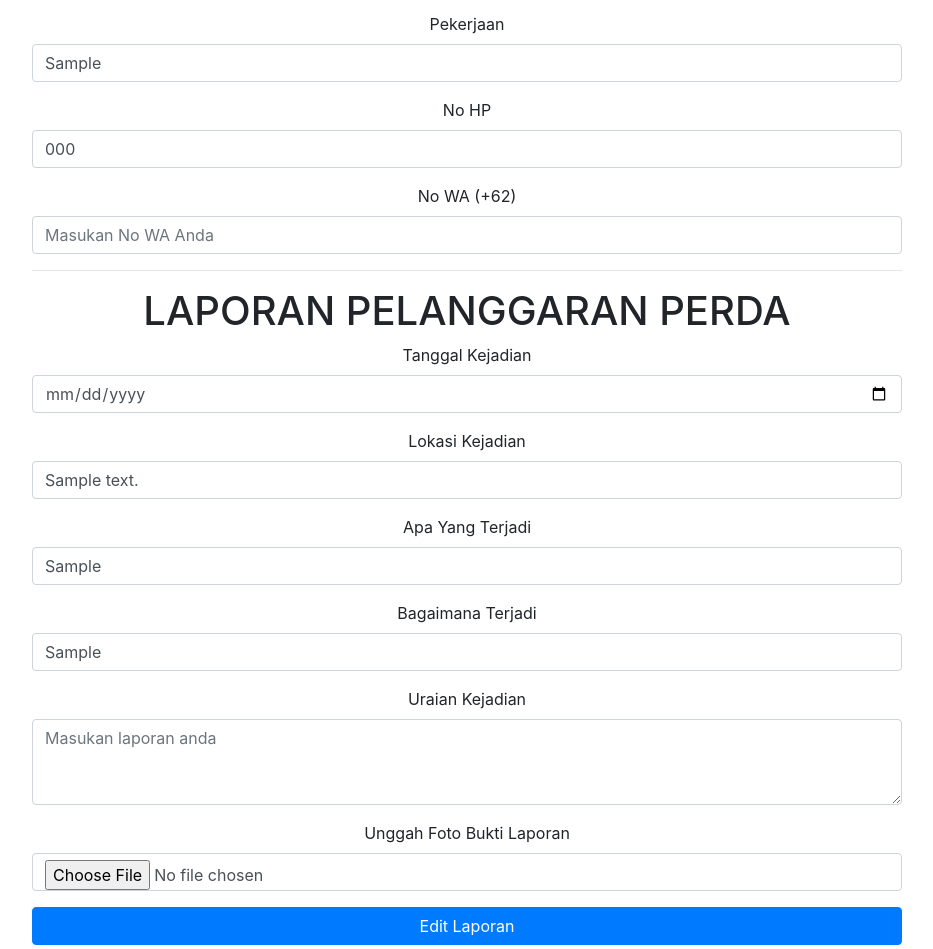
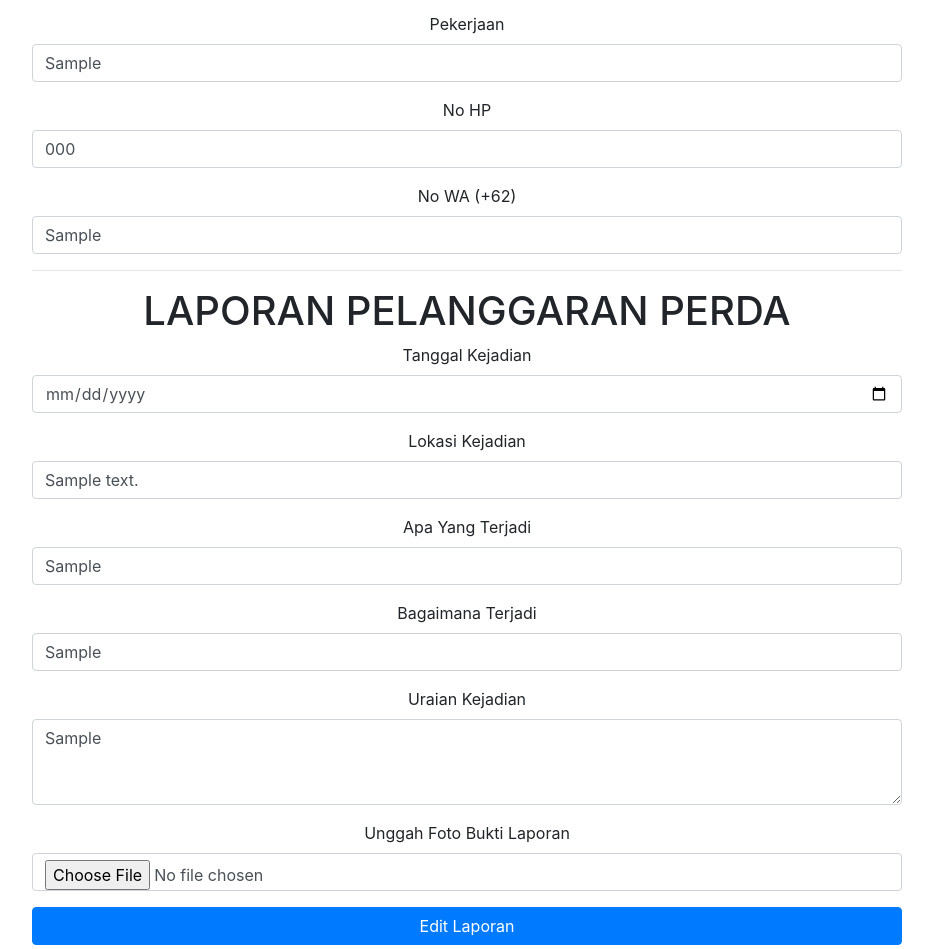
Before and after one commit to Budhycc/laporan, a PHP site: page /edit.php?edit=1 in a window 1280 px wide. Shown: the part 547-1496 px from the top of the page, without its empty margins (173-1106 px from the left). Run offline with PHP 8.4, Linux system fonts and the light colour scheme; tables that the repository leaves empty or names only in its code hold one stand-in row (values such as "Sample post").

Commit message:
fix edit laporan

```diff
--- a/edit.php
+++ b/edit.php
@@ -74,12 +74,12 @@ $data = mysqli_fetch_array($sql);
                     </div> -->
                     <div class="form-group">
                         <label for="hp">No HP</label>
-                        <input type="number" class="form-control" id="hp" name="hp" placeholder="Masukan No HP Anda" value="<?php echo $data['no_hp']; ?>"
+                        <input type="text" pattern="[0-9]{12}"  class="form-control" id="hp" name="hp" placeholder="Masukan No HP Anda" value="<?php echo $data['no_hp']; ?>"
                             required />
                     </div>
                     <div class="form-group">
                         <label for="wa">No WA (+62)</label>
-                        <input type="number" class="form-control" id="wa" name="wa" placeholder="Masukan No WA Anda" value="<?php echo $data['no_wa']; ?>"
+                        <input type="text" pattern="[0-9]{12}" class="form-control" id="wa" name="wa" placeholder="Masukan No WA Anda" value="<?php echo $data['no_wa']; ?>"
                             required />
                     </div>
                     <hr>
@@ -125,7 +125,7 @@ $data = mysqli_fetch_array($sql);
                     <div class="form-group">
                         <label for="description">Uraian Kejadian</label>
                         <textarea class="form-control" id="description" name="uraian" rows="3"
-                            placeholder="Masukan laporan anda" value="<?php echo $data['kejadian']; ?>" required></textarea>
+                            placeholder="Masukan laporan anda" required><?php echo $data['kejadian']; ?></textarea>
                     </div>
                     <div class="form-group">
                         <label for="fire-upload">Unggah Foto Bukti Laporan</label>
--- a/function/cek_laporan.php
+++ b/function/cek_laporan.php
@@ -55,7 +55,7 @@ $row_number = $start_number;
 while ($data = mysqli_fetch_assoc($sql)) {
     $response['table'] .= "<tr>";
     $response['table'] .= "<td>" . $row_number . "</td>";
-    $response['table'] .= "<td>" . $data['waktu_laporan'] . "</td>";
+    $response['table'] .= "<td>" . $waktu_laporan = date("d-m-Y", strtotime($data['waktu_laporan'])) . "</td>";
     $response['table'] .= "<td>" . $data['nik'] . "</td>";
     $response['table'] .= "<td>" . $data['nama'] . "</td>";
     $response['table'] .= "<td>" . $data['yang_terjadi'] . "</td>";
--- a/function/proses_laporan.php
+++ b/function/proses_laporan.php
@@ -119,11 +119,11 @@ if (isset($_POST['laporan'])) {
 
     if ($sql) {
         //echo 'yes';
-        echo "<script>alert('Edit Sukses');document.location.href='../view.php?no=$id';</script>";
+        echo "<script>alert('Edit Sukses');document.location.href='../view.php?no=$nik';</script>";
 
     } else {
         //echo 'no';
-        echo "<script>alert('Edit Gagal');document.location.href='../view.php?no=$id';</script>";
+        echo "<script>alert('Edit Gagal');document.location.href='../view.php?no=$nik';</script>";
     }
 } else if (isset($_GET['delete_a'])) {
     $id = $_GET['delete_a'];
```
